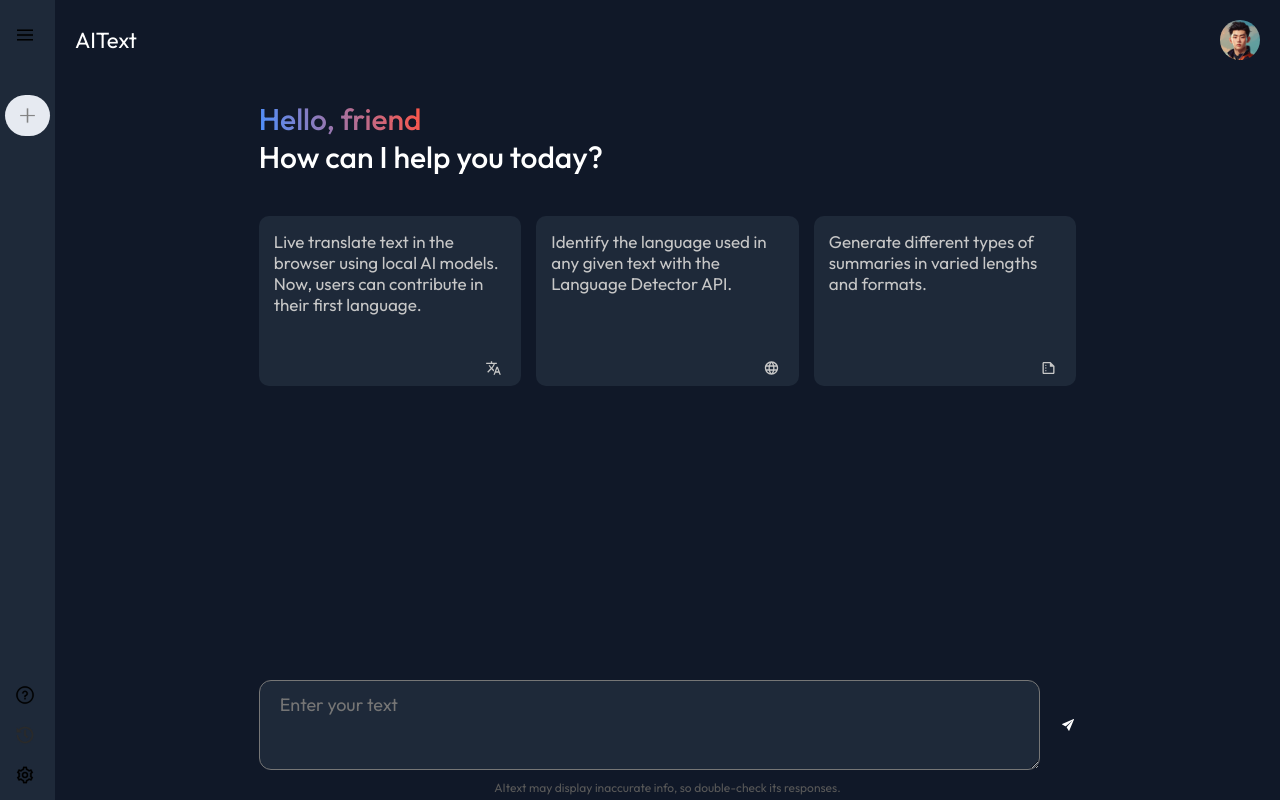
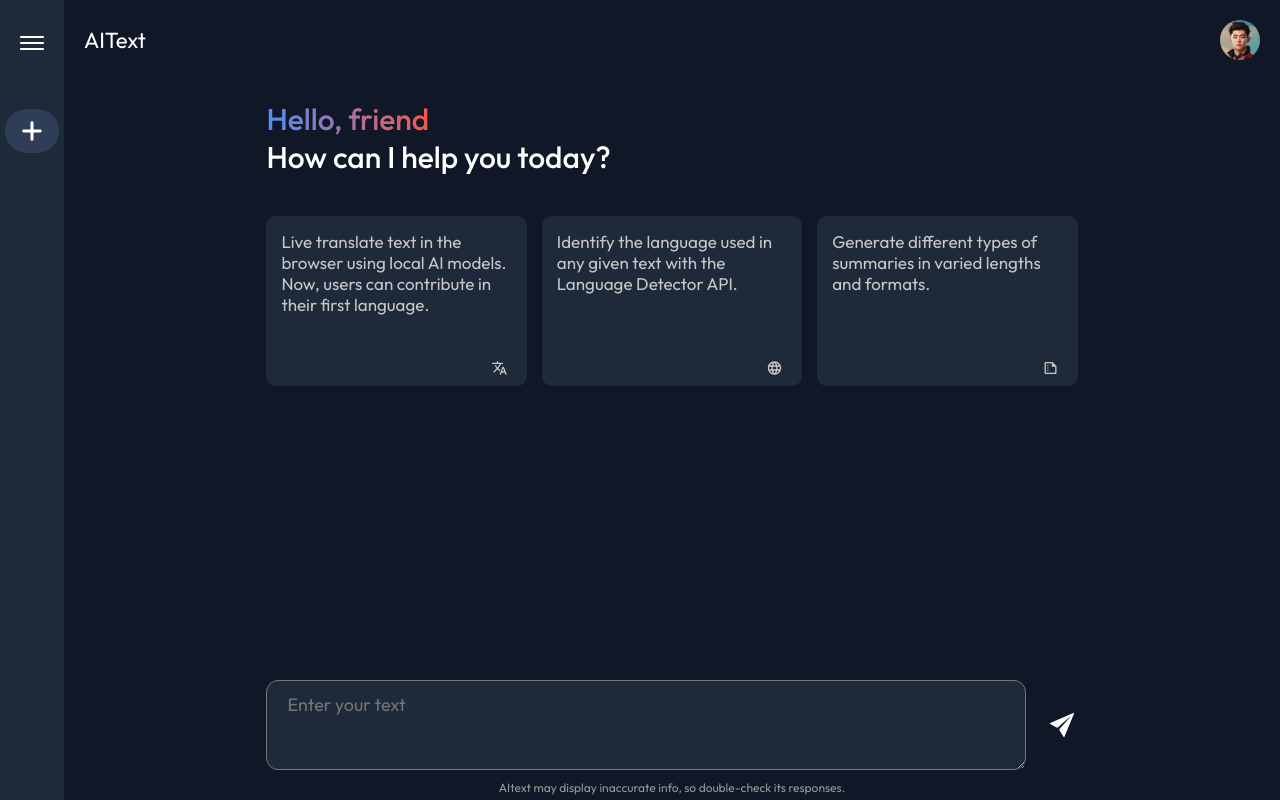
Before and after one commit to adexfit/adexai, a React (Vite) app: page / in a window 1280 px wide. Built offline with nearby package versions, Linux system fonts and the light colour scheme.

Commit message:
fixed UI

```diff
--- a/src/components/Main/Main.css
+++ b/src/components/Main/Main.css
@@ -169,10 +169,9 @@
 .center {
   text-align: center;
   font-size: 12px;
-  color: #585858;
+  color: #999696;
   padding-bottom: 5px;
 }
-
 /* Extra small devices (phones, 600px and down) */
 @media only screen and (max-width: 600px) {
 }
--- a/src/components/Main/Main.jsx
+++ b/src/components/Main/Main.jsx
@@ -57,9 +57,7 @@ const Main = () => {
             {/* <img src={assets.send_icon} alt="" onClick={handleTextInput} /> */}
             <IoIosSend
               onClick={handleTextInput}
-              style={{ color: "#fff" }}
-              height={32}
-              width={32}
+              style={{ color: "#fff", width: "32px", height: "32px" }}
             />
           </div>
           <p className="center">
--- a/src/components/Main/question.css
+++ b/src/components/Main/question.css
@@ -54,6 +54,7 @@
   margin-bottom: 16px;
   border-radius: 8px;
   min-height: 80px;
+  color: #fff;
 }
 
 .translated_text {
@@ -78,6 +79,7 @@
 
 .question-box span {
   margin-right: 20px;
+  font-size: 12px;
 }
 
 .question-box .actions {
--- a/src/components/Sidebar/Sidebar.css
+++ b/src/components/Sidebar/Sidebar.css
@@ -18,19 +18,27 @@
   cursor: pointer;
 }
 
+.top {
+  display: flex;
+  flex-direction: column;
+
+  margin-top: 22px;
+  justify-content: center;
+  align-items: center;
+}
+
 .sidebar .new-chat {
   margin-top: 50px;
   display: inline-flex;
   align-items: center;
   gap: 10px;
   padding: 10px 15px;
-  background-color: #e6eaf1;
+  background-color: #2e3e57;
   border-radius: 50px;
   font-size: 14px;
-  color: grey;
+  color: #fff;
   cursor: pointer;
 }
-
 .new-chat img {
   width: 15px;
 }
--- a/src/components/Sidebar/Sidebar.jsx
+++ b/src/components/Sidebar/Sidebar.jsx
@@ -1,9 +1,29 @@
-import React, { useState } from "react";
+import React, { useState, useContext } from "react";
 import "../Sidebar/Sidebar.css";
 import { assets } from "../../assets/assets";
+import { IoIosMenu } from "react-icons/io";
+import { FaPlus } from "react-icons/fa6";
+import { AiContext } from "../../context/AiContext";
 
 const Sidebar = () => {
   const [extended, setExtended] = useState(false);
+  const {
+    inputedtext,
+    setInputedText,
+    ourTranslator,
+    welcome,
+    setWelcome,
+    textAreaText,
+    settextAreaText,
+    detectText,
+    detectedlang,
+    setDetectedLang,
+    targetLang,
+    setTargetLang,
+    translated,
+    setTranslated,
+    ourSummarizer,
+  } = useContext(AiContext);
 
   const handleToggle = () => {
     setExtended((prev) => {
@@ -11,17 +31,35 @@ const Sidebar = () => {
     });
   };
 
+  const handleNew = () => {
+    setWelcome(true);
+    setInputedText("");
+    settextAreaText("");
+    setTranslated("");
+    setDetectedLang([]);
+  };
+
   return (
     <div className="sidebar">
       <div className="top">
-        <img
+        {/* <img
           onClick={handleToggle}
           className="menu"
           src={assets.menu_icon}
           alt="M"
+        /> */}
+        <IoIosMenu
+          onClick={handleToggle}
+          style={{ color: "#fff", width: "32px", height: "32px" }}
+          // width={60}
+          // height={60}
         />
         <div className="new-chat">
-          <img src={assets.plus_icon} alt="" />
+          {/* <img src={assets.plus_icon} alt="" /> */}
+          <FaPlus
+            onClick={handleNew}
+            style={{ color: "#fff", width: "24px", height: "24px" }}
+          />
           {extended ? <p>New Chat</p> : ""}
         </div>
         {extended ? (
@@ -37,7 +75,7 @@ const Sidebar = () => {
         )}
       </div>
       <div className="bottom">
-        <div className="bottom-item recent-entry">
+        {/* <div className="bottom-item recent-entry">
           <img src={assets.question_icon} alt="" />
           {extended ? <p>Help</p> : ""}
         </div>
@@ -48,7 +86,7 @@ const Sidebar = () => {
         <div className="bottom-item recent-entry">
           <img src={assets.setting_icon} alt="" />
           {extended ? <p>Settings</p> : ""}
-        </div>
+        </div> */}
       </div>
     </div>
   );
```
